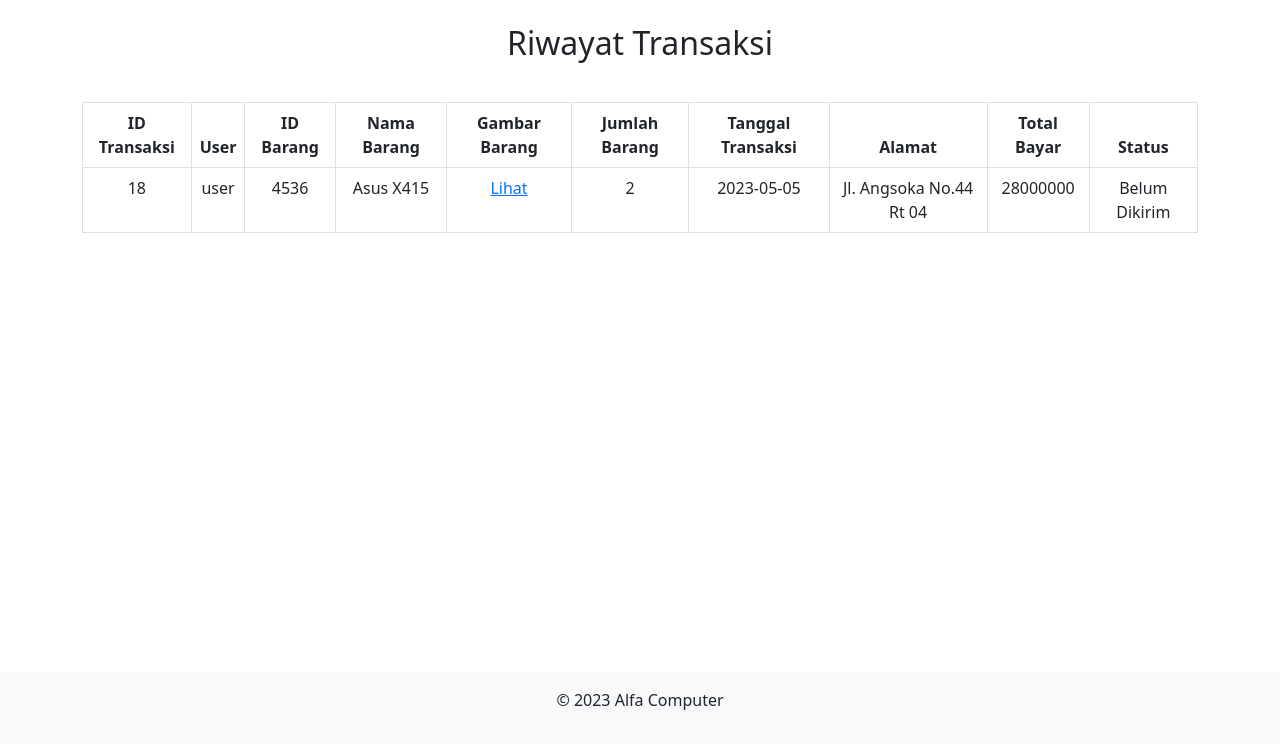
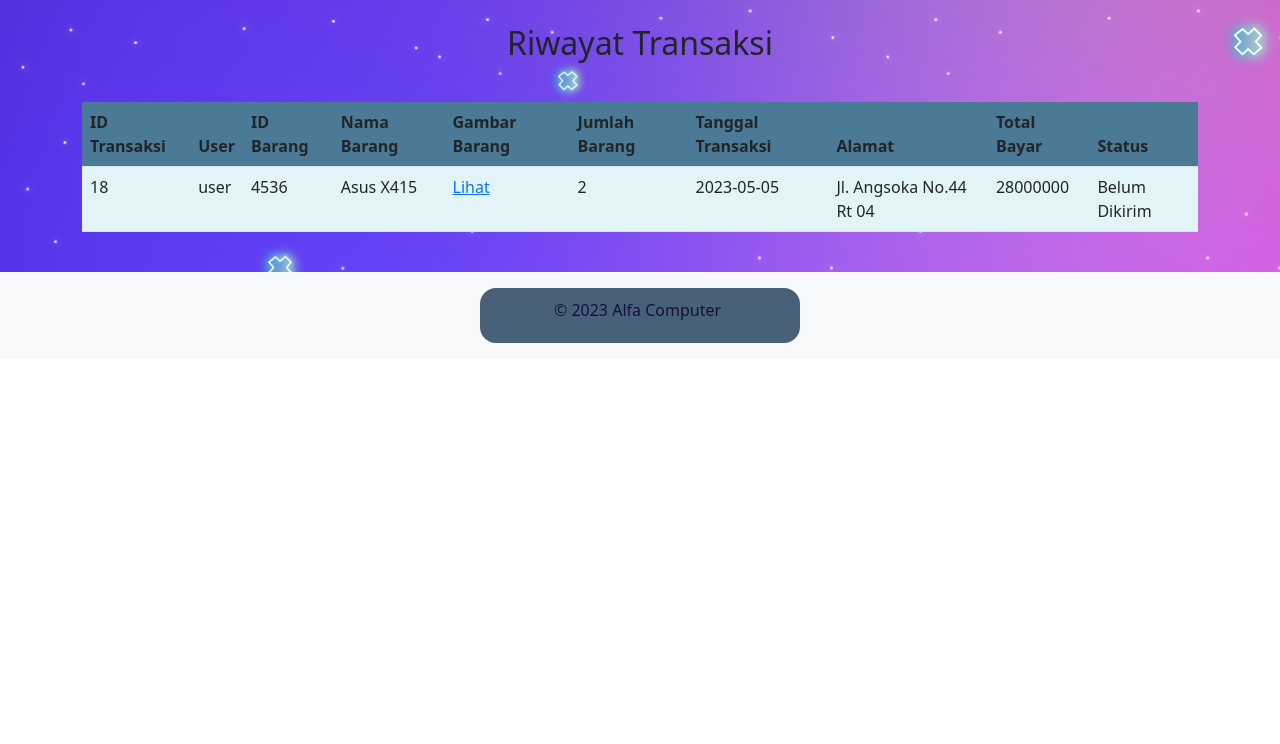
Before and after one commit to A1-kelompok-4/project-akhir, a PHP site: page /transaksi.php in a window 1280 px wide. Shown: the part 56-800 px from the top of the page. Run offline with PHP 8.4, Linux system fonts and the light colour scheme; a user stored in the database is signed in; data comes from the database, SQL or seed files in the repository; some libraries are stand-ins or nearby versions.

Commit message:
menambahkan php

```diff
--- a/transaksi.php
+++ b/transaksi.php
@@ -44,15 +44,8 @@
   <meta name="viewport" content="width=device-width, initial-scale=1">
   <link rel="stylesheet" href="https://cdnjs.cloudflare.com/ajax/libs/twitter-bootstrap/5.2.0/css/bootstrap.min.css">
   <link rel="stylesheet" href="https://cdn.datatables.net/1.13.4/css/dataTables.bootstrap5.min.css">
-  <style>
-	 footer {
-        position: fixed;
-        bottom: 0;
-        width: 100%;
-        background-color: #f5f5f5;
-        padding: 10px;
-      }
-  </style>
+  <link rel="stylesheet" href="css/style.css" />
+
 </head>
 <body>
   <header>
@@ -65,7 +58,7 @@
         <div class="collapse navbar-collapse" id="navbarNav">
           <ul class="navbar-nav">
             <li class="nav-item">
-              <a class="nav-link" href="dashboard.php">Home</a>
+              <a class="nav-link" href="index.php">Home</a>
             </li>
             <li class="nav-item active">
               <a class="nav-link" href="products.php">Products</a>
@@ -80,7 +73,7 @@
       </div>
     </nav>
   </header>
-	<div class="wrapper">
+	<div class="wrapper" style="background-image: url('img/bg1.png');">
 		<section id="home">
 			<br>
 			<h2 style="text-align: center;">Riwayat Transaksi <?php if ($user['hak_akses'] == 'user') echo "User"; ?></h2>
@@ -94,7 +87,7 @@
 				?>
 			</h3>
 			<div class="container">
-    <table class="table table-bordered text-center">
+    <table class="table">
         <thead>
             <tr>
                 <th>ID Transaksi</th>
@@ -166,6 +159,7 @@
             } ?>
         </tbody>
     </table>
+    <br>
 </div>
 
 		</section>
```
